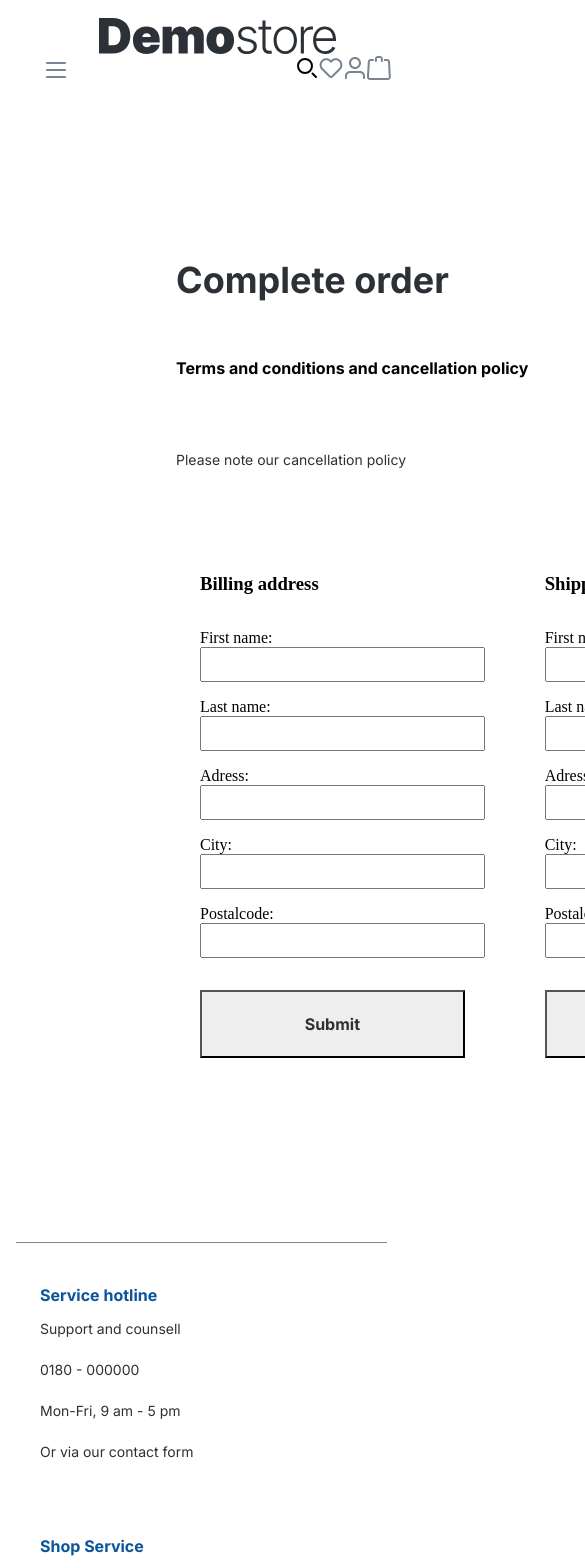
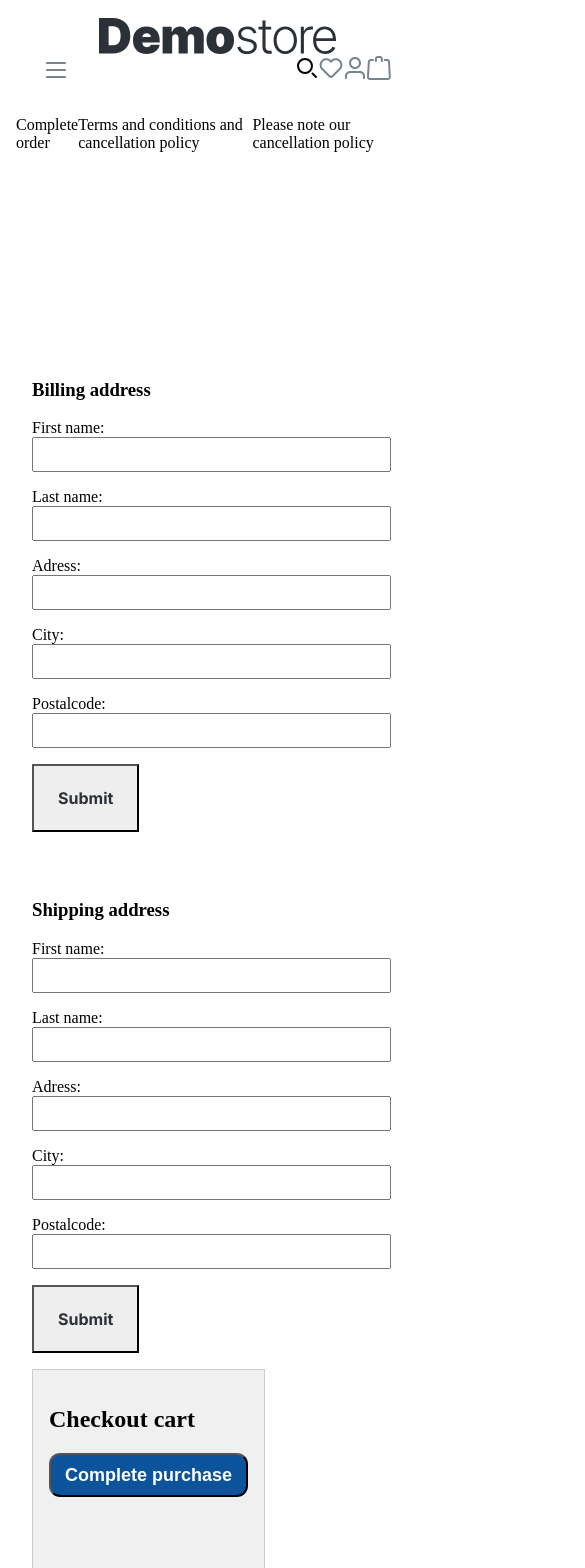
Before and after one commit to EmperorBlizzard/Frontend2Assignment, a React (Vite) app in the folder Frontend2Assignment/: page /checkoutpage in a window 390 px wide. Shown: the top 1568 px of the page, 585 px wide, since content can reach past the window. Built offline with nearby package versions, Linux system fonts and the light colour scheme.

Commit message:
responsive CartPage

```diff
--- a/Frontend2Assignment/src/Pages/CheckoutPage.jsx
+++ b/Frontend2Assignment/src/Pages/CheckoutPage.jsx
@@ -5,46 +5,52 @@ import ShippingAddress from "../components/sections/checkoutPage/sections/Shippi
 import CheckoutCart from "../components/sections/checkoutPage/sections/CheckoutCart.jsx";
 import styled from "styled-components";
 
+const StyledCheckout = styled.div`
 
-const StyledCheckout = styled.div`
+  max-width: 55.9375rem;
+  width: 100%;
+  margin: 0 auto;
   display: flex;
-  width: 55.9375rem;
-  flex-direction: column;
-  padding: 10rem;
-  gap: 3rem;
+  flex-direction: column; // Lodrätt på standard (mindre skärmar)
+  margin-bottom: auto;
+
+
+
+  @media (min-width: 48rem) {
+    flex-direction: row; // Vågrätt på stora skärmar
+  }
 `;
 
-const StyledH1 = styled.div`
-  font-family: 'Inter', sans-serif;
-  color: #2B3136;
-  font-size: 2.25rem;
-  font-style: normal;
-  font-weight: 700;
-  line-height: 2.5rem;
+const SectionContainerText = styled.div`
+
+  display: flex;
+  align-self: flex-start;
+
+
 `;
 
-const StyledH5 = styled.h5`
-  font-family: Inter;
-  font-size: 1rem;
-  font-style: normal;
-  font-weight: 700;
-  line-height: 1.3125rem;
-  margin-bottom: 10px;
-  margin-top: 10px;
+const SectionContainerBilling = styled.div`
+
+  display: flex;
+  align-items: flex-end;
+  margin-top:10rem;
+
+
+
 `;
 
-const StyledParagraph = styled.p`
-  color: #2B3136;
-  font-family: Inter;
-  font-size: 0.875rem;
-  font-style: normal;
-  font-weight: 400;
-  line-height: normal;
+const SectionContainerShipping = styled.div`
+  display: flex;
+  align-items: flex-end;
+
+
 `;
 
-const StyledFormsContainer = styled.div`
+const SectionContainerCart = styled.div`
   display: flex;
-  gap: 2rem;
+  align-items: flex-end;
+
+
 `;
 
 const CheckOutPage = () => {
@@ -53,19 +59,28 @@ const CheckOutPage = () => {
       <Header />
 
       <StyledCheckout>
-        <StyledH1>Complete order</StyledH1>
-        <StyledH5>Terms and conditions and cancellation policy</StyledH5>
-        <StyledParagraph>Please note our cancellation policy</StyledParagraph>
-        <StyledFormsContainer>
-        <BillingAddress />
-        <ShippingAddress />
-        <CheckoutCart />
-        </StyledFormsContainer>
+       <SectionContainerText>
+          <p>Complete order</p>
+          <p>Terms and conditions and cancellation policy</p>
+          <p>Please note our cancellation policy</p>
+        </SectionContainerText>
+
+        <SectionContainerBilling>
+          <BillingAddress />
+          </SectionContainerBilling>
+
+        <SectionContainerShipping>
+          <ShippingAddress />
+        </SectionContainerShipping>
+
+        <SectionContainerCart>
+          <CheckoutCart />
+        </SectionContainerCart>
       </StyledCheckout>
 
       <Footer />
     </>
   );
-}
+};
 
 export default CheckOutPage;
--- a/Frontend2Assignment/src/components/sections/checkoutPage/individual/AddressButton.jsx
+++ b/Frontend2Assignment/src/components/sections/checkoutPage/individual/AddressButton.jsx
@@ -3,23 +3,16 @@ import styled from 'styled-components';
 const StyledAddressButton = styled.button`
     background-color: #EEEEEE;
     color: #2B3136;
-    display: flex;
     padding: 1.5rem;
-    justify-content: center;
-    align-items: center;
+
     gap: 0.5rem;
-    flex-shrink: 0;
+
     font-family: Inter;
     font-size: 1rem;
     font-style: normal;
     font-weight: 800;
     line-height: 1rem;
     cursor: pointer;
-
-    @media (min-width: 48rem){
-    max-width: 10rem;
-    padding: 1.5rem;
-  }
 `;
 
 function AddressButton() {
--- a/Frontend2Assignment/src/components/sections/checkoutPage/individual/PurchaseButton.jsx
+++ b/Frontend2Assignment/src/components/sections/checkoutPage/individual/PurchaseButton.jsx
@@ -7,10 +7,11 @@ const PurchaseButtonContainer = styled.div`
 	align-items: flex-start;
 	gap: 24px;
 	align-self: stretch;
+
 `;
 
 const Button = styled.button`
-	display: flex;
+display: flex;
 	height: 44px;
 	padding: 0px 14px;
 	justify-content: center;
--- a/Frontend2Assignment/src/components/sections/checkoutPage/sections/BillingAddress.jsx
+++ b/Frontend2Assignment/src/components/sections/checkoutPage/sections/BillingAddress.jsx
@@ -5,18 +5,11 @@ import styled from 'styled-components'
 
 const StyledForm = styled.form`
     max-width: 25rem;
-    margin: 0 auto;
-    padding: 1.25rem;
-    display: flex;
-    flex-direction: column;
+    margin: 1rem;
+    padding-top: 1rem;
     gap: 1rem;
+  `;
 
-    @media (max-width: 48rem){
-    max-width: 100%;
-    padding: 1.5rem;
-
-  }
-  `;
 const StyledLabel = styled.label`
     display: block;
     margin-bottom: 0.5rem,
@@ -68,6 +61,7 @@ const BillingAddressForm = () => {
         <StyledInput type="text" name="postalcode" value={formData.postalcode} onChange={handleChange} />
       </StyledLabel>
       <StyledAddressButton type="submit">Submit</StyledAddressButton>
+
       </StyledForm>
   );
 };
--- a/Frontend2Assignment/src/components/sections/checkoutPage/sections/CheckoutCart.jsx
+++ b/Frontend2Assignment/src/components/sections/checkoutPage/sections/CheckoutCart.jsx
@@ -4,16 +4,15 @@ import PurchaseButton from "../individual/PurchaseButton";
 import CheckoutCartItem from "./CheckoutCartItem";
 
 const CheckoutCartContainer = styled.div`
-  display: flex;
-  flex-direction: column;
-  align-items: flex-start;
-  height: 100%;
   background-color: #f0f0f0;
   border: 1px solid #ccc;
-  width: 55.625rem;
-  gap: 1.25rem;
-  padding: 0.625rem;
-`
+  margin: 1rem;
+  margin-top: auto;
+  padding: 1rem;
+  gap: 1rem;
+  max-width: auto;
+  height: 22rem;
+  `
 
 const CheckoutCart = ({CheckoutCartItems}) =>{
     return(
--- a/Frontend2Assignment/src/components/sections/checkoutPage/sections/CheckoutCartItem.jsx
+++ b/Frontend2Assignment/src/components/sections/checkoutPage/sections/CheckoutCartItem.jsx
@@ -13,4 +13,4 @@ const CheckoutCartItem = ({product, price, quantity}) =>{
 
 }
 
-export default CheckoutCartItem
+export default CheckoutCartItem;
--- a/Frontend2Assignment/src/components/sections/checkoutPage/sections/ShippingAddress.jsx
+++ b/Frontend2Assignment/src/components/sections/checkoutPage/sections/ShippingAddress.jsx
@@ -5,16 +5,9 @@ import styled from 'styled-components'
 
 const StyledForm = styled.form`
     max-width: 25rem;
-    margin: 0 auto;
-    padding: 1.25rem;
-    display: flex;
-    flex-direction: column;
+    margin: 1rem;
+    padding-top: 1rem;
     gap: 1rem;
-
-    @media (max-width: 48rem){
-    max-width: 100%;
-    padding: 1.5rem;
-  }
   `;
 
 const StyledLabel = styled.label`
```
